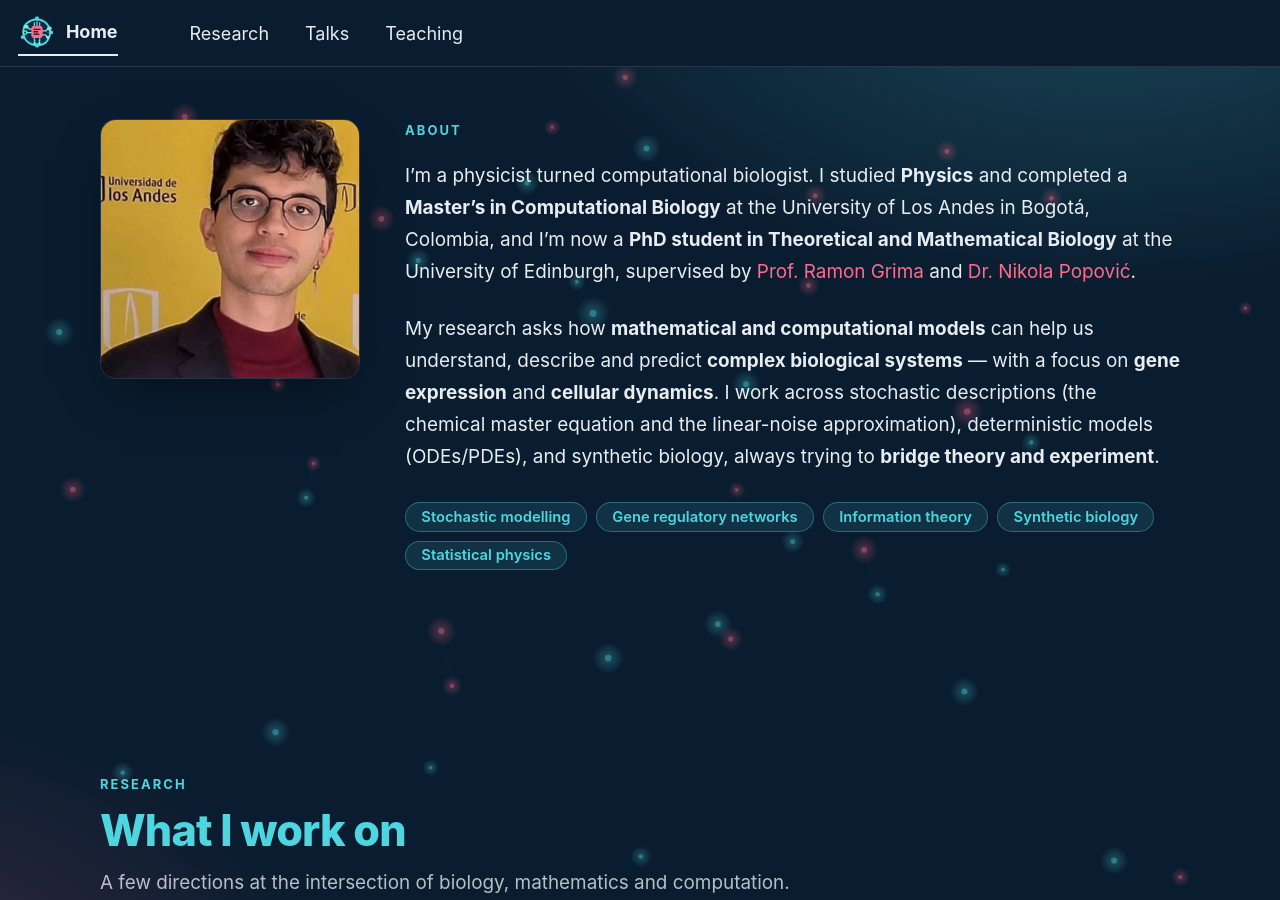
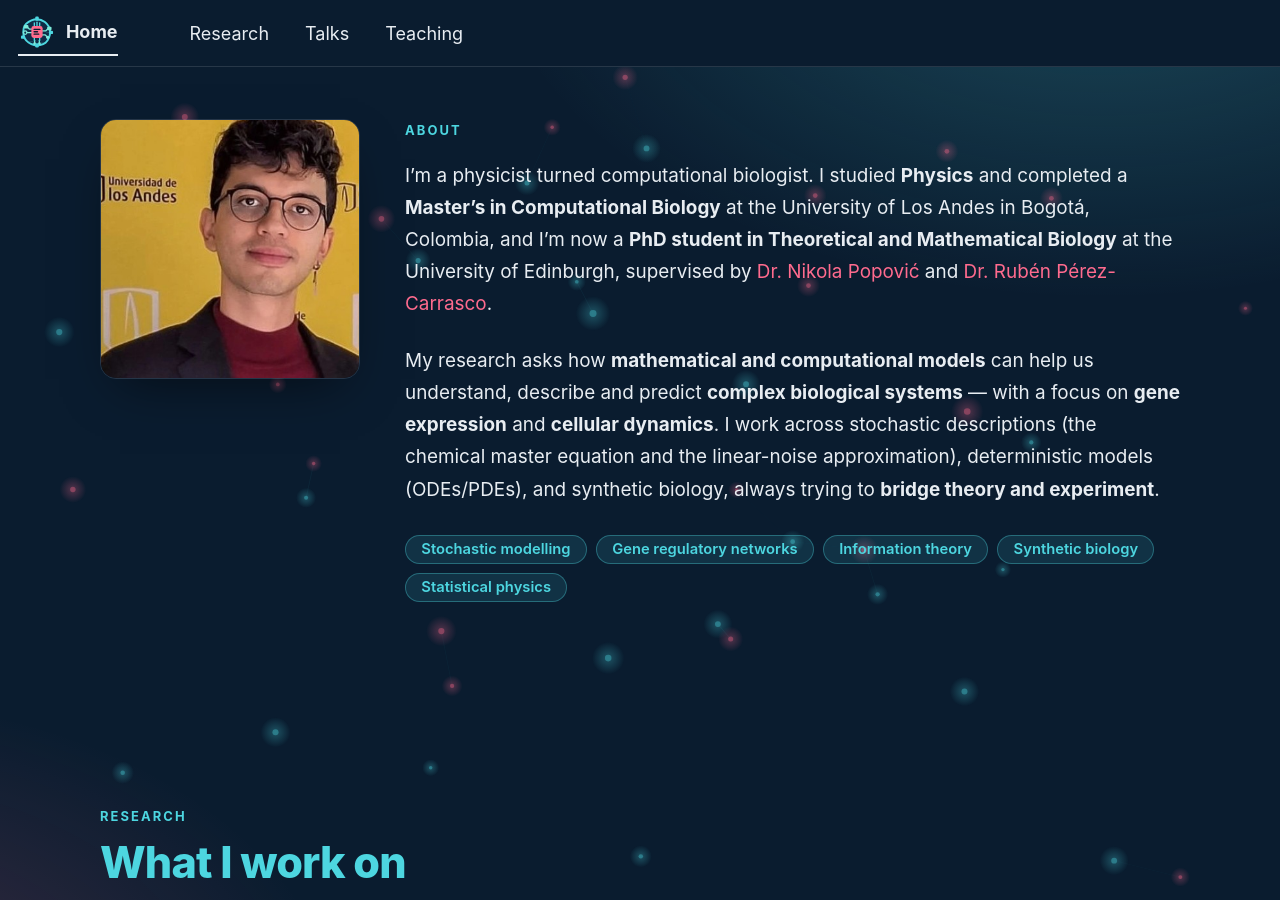
Before and after one commit to jdmarmolejo/jdmarmolejo.github.io, a Jekyll site: the page built from _pages/about.md, in a window 1280 px wide and 900 px high, scrolled down 878 px. Built offline with Jekyll 4.4.1, drawn with Linux system fonts in a browser that asks for light colours; some web fonts are replaced; a script bundle is joined from its source files by our own code; library files that are not in the unit come from our copies.

Commit message:
Update about.md

```diff
--- a/_pages/about.md
+++ b/_pages/about.md
@@ -12,9 +12,8 @@ redirect_from:
 I&rsquo;m a physicist turned computational biologist. I studied **Physics** and
 completed a **Master&rsquo;s in Computational Biology** at the University of Los Andes
 in Bogotá, Colombia, and I&rsquo;m now a **PhD student in Theoretical and Mathematical
-Biology** at the University of Edinburgh, supervised by
-[Prof. Ramon Grima](https://grimagroup.bio.ed.ac.uk/home) and
-[Dr. Nikola Popović](https://webhomes.maths.ed.ac.uk/~npopovic/index.html).
+Biology** at the University of Edinburgh, supervised by [Dr. Nikola Popović](https://webhomes.maths.ed.ac.uk/~npopovic/index.html)
+and [Dr. Rubén Pérez-Carrasco](https://www.perez-carrasco.com/).
 
 My research asks how **mathematical and computational models** can help us
 understand, describe and predict **complex biological systems** — with a focus on
```
